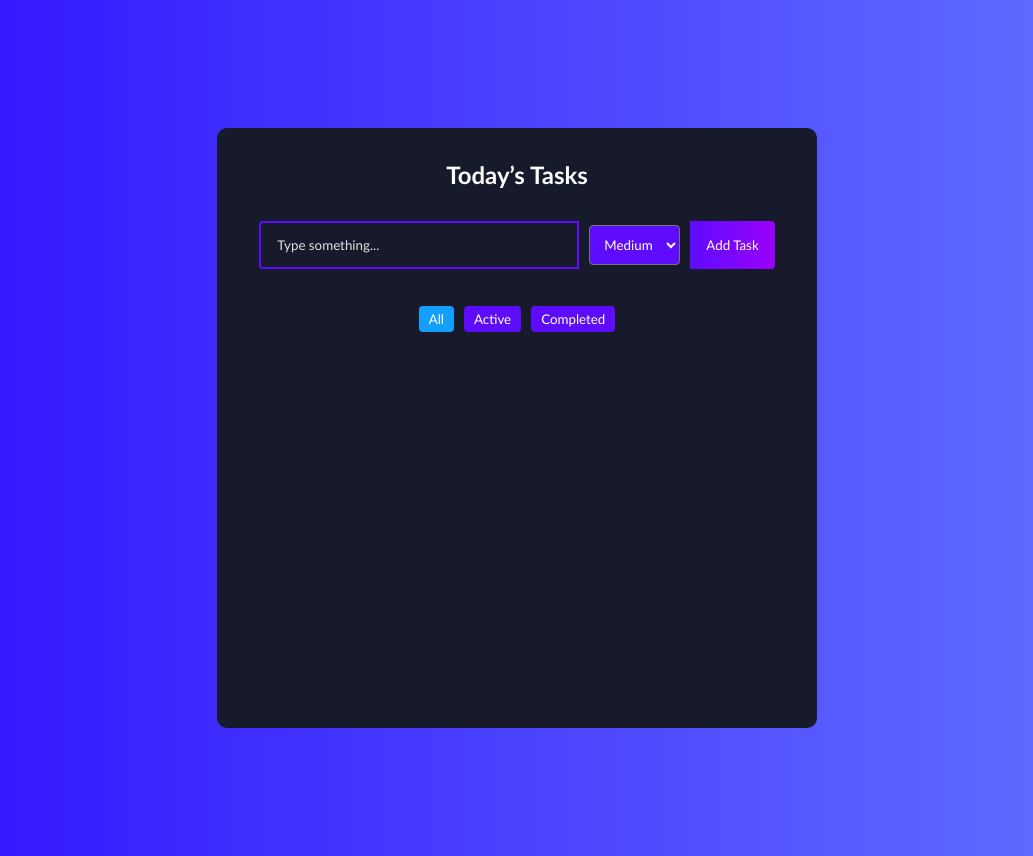
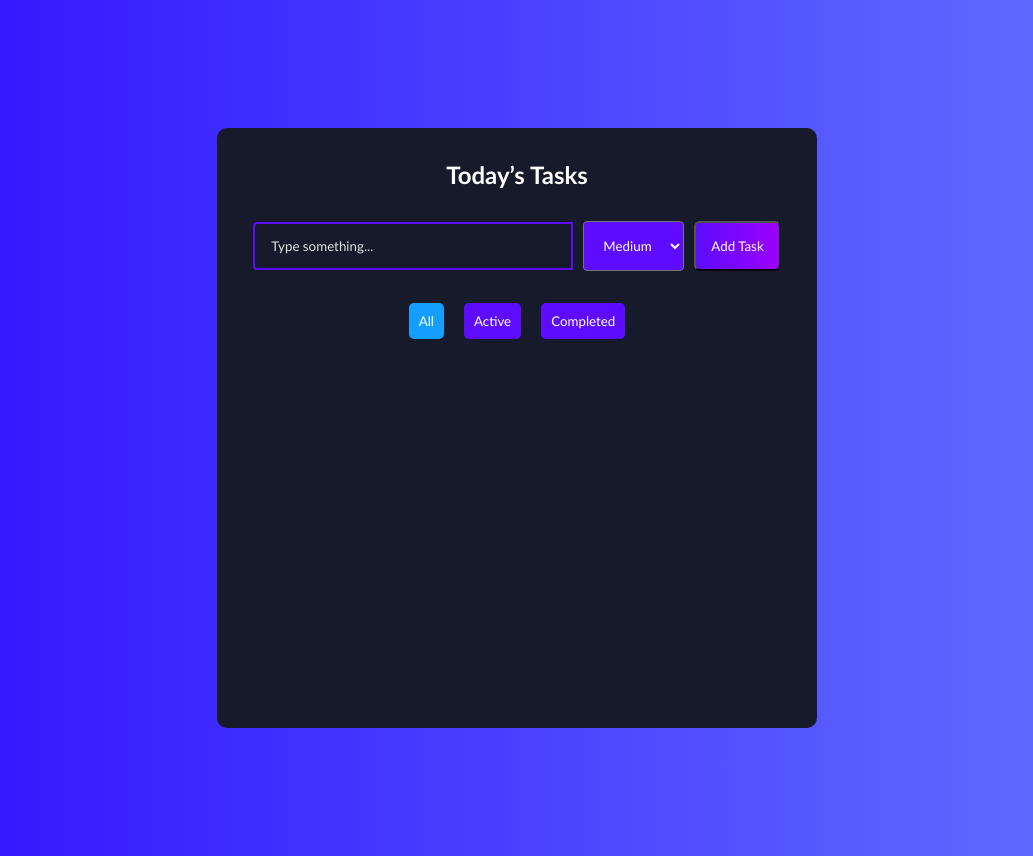
Before and after one commit to mudoker/Todo-App, a React (Vite) app: page / in a window 1280 px wide. Shown: the whole page, without its empty margins (123-1156 px from the left). Built offline with nearby package versions, Linux system fonts and the light colour scheme.

Commit message:
ref: update CSS styles and priority options in Form component

```diff
--- a/src/App.css
+++ b/src/App.css
@@ -2,8 +2,8 @@
   box-sizing: border-box;
   margin: 0;
   padding: 0;
-    font-family: 'Trebuchet MS', 'Lucida Sans Unicode', 'Lucida Grande',
-      'Lucida Sans', Arial, sans-serif;
+  font-family: "Trebuchet MS", "Lucida Sans Unicode", "Lucida Grande",
+    "Lucida Sans", Arial, sans-serif;
 }
 
 body {
@@ -57,9 +57,8 @@ h1 {
 }
 
 .todo-button {
-    padding: 16px;
-    border: none;
-    border-radius: 0 4px 4px 0;
+  padding: 15px;
+  border-radius: 6px;
   cursor: pointer;
   outline: none;
   background: linear-gradient(
@@ -87,7 +86,7 @@ h1 {
 .priority-select {
   margin-left: 10px;
   margin-right: 10px;
-    padding: 10px;
+  padding: 15px;
   border-radius: 4px;
   outline: none;
   color: #fff;
@@ -114,7 +113,7 @@ h1 {
   padding: 16px;
   border-radius: 5px;
   width: 90%;
-    transition: all 0.3s ease;
+  transition: all 0.1s ease;
 }
 
 .todo-row.complete {
@@ -197,7 +196,7 @@ h1 {
   color: white;
   cursor: pointer;
   border-radius: 4px;
-    transition: background-color 0.3s ease;
+  transition: background-color 0.1s ease;
 }
 
 .filter-buttons .active {
@@ -212,9 +211,34 @@ h1 {
   margin-top: 10px;
   cursor: pointer;
   border-radius: 4px;
-    transition: background 0.2s;
+  transition: background 0.1s;
 }
 
 .undo-button:hover {
   background-color: #149fff;
 }
+
+.complete-icon {
+  margin-right: 5px;
+  cursor: pointer;
+}
+
+.filter-buttons {
+  display: flex;
+  justify-content: center;
+  margin-bottom: 20px;
+}
+
+.filter-buttons button {
+  margin: 0 10px;
+  padding: 10px;
+  background-color: #5d0cff;
+  border: none;
+  color: white;
+  border-radius: 5px;
+  cursor: pointer;
+}
+
+.filter-buttons button:hover {
+  background-color: #3e069a;
+}
--- a/src/components/Form.jsx
+++ b/src/components/Form.jsx
@@ -39,9 +39,15 @@ function Form(props) {
         onChange={handlePriorityChange}
         className="priority-select"
       >
-        <option value="high">High</option>
-        <option value="medium">Medium</option>
-        <option value="low">Low</option>
+        <option style={{ background: "rgba(255, 0, 0, 0.8)" }} value="high">
+          High
+        </option>
+        <option style={{ background: "rgba(255, 255, 0, 0.8)" }} value="medium">
+          Medium
+        </option>
+        <option style={{ background: "rgba(0, 255, 0, 0.8)" }} value="low">
+          Low
+        </option>
       </select>
       <button className="todo-button">Add Task</button>
     </form>
```
Lines whose indentation alone changed are shown as unchanged.
